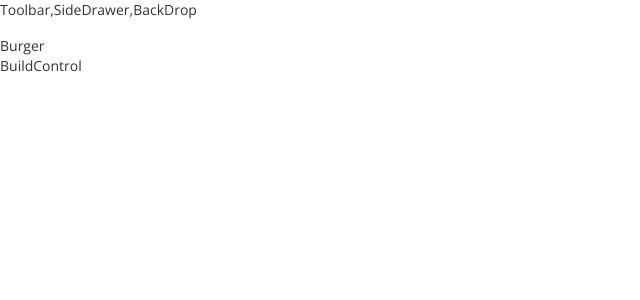
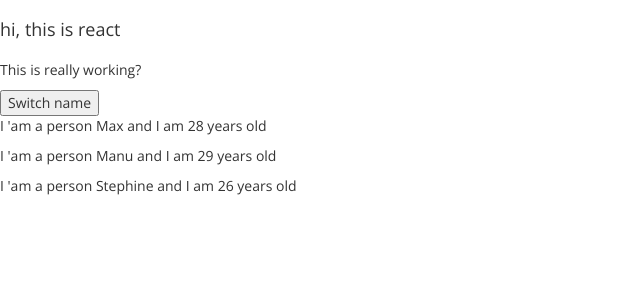
Before and after one commit to cyrsis/react16sandbox, a React app: page / in a window 1280 px wide. Shown: the top 300 px of the page, without its empty margins (0-640 px from the left). Built offline with nearby package versions, Linux system fonts and the light colour scheme.

Commit message:
Working on the basic of React

```diff
--- a/src/App.js
+++ b/src/App.js
@@ -3,26 +3,79 @@ import React, { Component } from 'react';
 import './App.css';
 import Layout from "./component/Layout";
 import BurgerBuilder from "./Screen/BurgerBuilder";
+import { Name } from "./es6/Name";
+import { Person } from "./component/Person";
 
 class App extends Component {
 
-    state = {}
+    state = {
+        person: [
+            {name: 'Max', age: 28},
+            {name: 'Manu', age: 29},
+            {name: 'Stephine', age: 26},
+        ],
+        otherstate: 'someother var'
+    }
+
+    switchHandler = (newName) => {
+
+        this.setState({
+                person: [
+                    {name: newName, age: 36},
+                    {name: 'Manu', age: 29},
+                    {name: 'Stephine', age: 26},
+
+                ]
+            }
+        )
+    }
+
+    eventHandler = (event) => {
+        this.setState(
+
+            {
+                person:[
+                    {name: event.target.value,age:22}
+                ]
+            }
+
+
+        )
+    }
 
 
     render() {
         return (
+            <div>
 
+                <h1>hi, this is react</h1>
+                <p>This is really working?</p>
+                <button onClick={this.switchHandler.bind(this, "Victor")}> Switch name</button>
+                <Person
+                    name={this.state.person[0].name}
+                    age={this.state.person[0].age}
+                />
 
-            <div>
-                <Layout>
-                    <BurgerBuilder/>
-                </Layout>
+                <Person
+                    name={this.state.person[1].name}
+                    age={this.state.person[1].age}
+                />
+
+                <Person
+                    name={this.state.person[2].name}
+                    age={this.state.person[2].age}
+                />
+
+                {/*<Name></Name>*/}
+                {/*<Layout>*/}
+                {/*<BurgerBuilder/>*/}
+                {/*</Layout>*/}
 
             </div>
         );
-    }
 
 
+    }
 }
 
 export default App;
--- a/src/Screen/BurgerBuilder.js
+++ b/src/Screen/BurgerBuilder.js
@@ -1,12 +1,25 @@
 import React, { Component } from 'react';
 import Aux from "../hoc/Util";
+import { Burger } from "../component/Burger/Burger";
 
 
 class BurgerBuilder extends Component {
+
+    state = {
+        ingredient: {
+            salad: 1,
+            bacon: 1,
+            cheese: 2,
+            meat: 2,
+
+        }
+
+    }
+
     render() {
         return (
             <Aux>
-                <div>Burger</div>
+                <Burger ingredient={this.state.ingredient}/>
                 <div>BuildControl</div>
             </Aux>
         );
--- a/src/component/Burger/Burger.css
+++ b/src/component/Burger/Burger.css
@@ -7,6 +7,7 @@
     font-weight: bold;
     font-size: 1.2rem; /*Default from the user selected*/
 }
+
 
 /*medium Query, Depend on the layouy*/
 @media (min-width: 500px) and (min-height: 400px) {
--- a/src/component/Burger/Burger.js
+++ b/src/component/Burger/Burger.js
@@ -1,11 +1,16 @@
 import React from 'react'
 import cssstyle from "./Burger.css";
+import BurgerIngredient from "./BurgerIngredient";
 //Stateless Components
 
 export const Burger = (props) => {
     return (
         <div className={cssstyle.Burger}>
-                  <p>This is working?</p>
+            <BurgerIngredient type="bread-top"/>
+            <BurgerIngredient type="cheese"/>
+            <BurgerIngredient type="bacon"/>
+            <BurgerIngredient type="meat"/>
+            <BurgerIngredient type="bread-bottom"/>
         </div>
     )
 }
--- a/src/component/Burger/BurgerIngredient.js
+++ b/src/component/Burger/BurgerIngredient.js
@@ -13,12 +13,17 @@ class BurgerIngredient extends Component {
             case('bread-bottom'):
                 ingredient = <div className={cssstyle.BreadBottom}></div>
                 break;
-            case ('break-top'):
-                ingredient = (<div className={cssstyle.BreadTop}>
+            case ('bread'):
+                ingredient = <div className={cssstyle.BreadTop}></div>
 
-                    <div className={cssstyle.Seeds1}></div>
-                    <div className={cssstyle.Seeds2}></div>
-                </div>)
+                break;
+            case ('bread-top'):
+                ingredient = (
+                    <div className={cssstyle.BreadTop}>
+
+                        <div className={cssstyle.Seeds1}></div>
+                        <div className={cssstyle.Seeds2}></div>
+                    </div>);
                 break;
             case ('meat'):
                 ingredient = <div className={cssstyle.Meat}>
@@ -48,11 +53,10 @@ class BurgerIngredient extends Component {
 
 }
 
-BurgerIngredient.propTypes ={
+BurgerIngredient.propTypes = {
     type: PropTypes.string.isRequired
 
 }
 
 
-
 export default BurgerIngredient;
--- /dev/null
+++ b/src/constant/BurgerIngredient.js
@@ -0,0 +1 @@
+enum
--- /dev/null
+++ b/src/es6/Name.js
@@ -0,0 +1,11 @@
+import React from 'react'
+
+//Stateless Components
+
+export const Name = (props) => {
+    return (
+        <div>
+
+        </div>
+    )
+}
```
Also changed, not shown: src/es6/test.js (deleted, +0 -23 lines), 1 other file (tests, documents, lock files or other folders).
